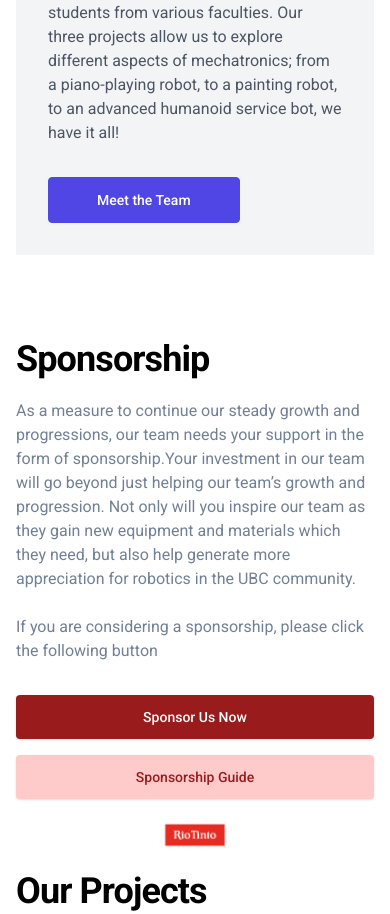
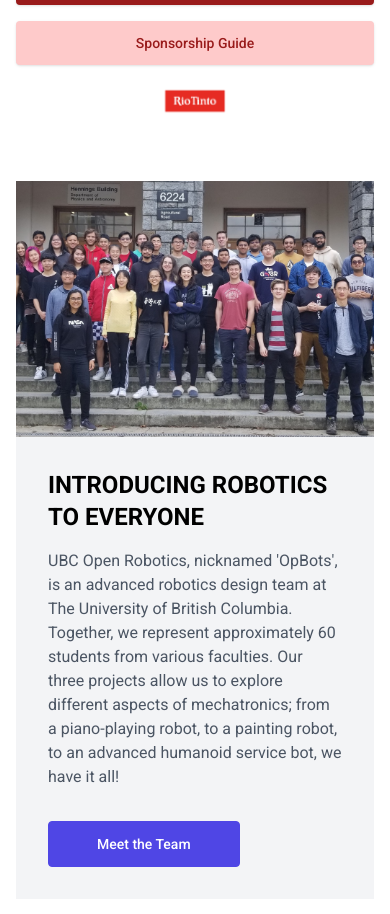
Before and after one commit to SteveIsnthere/openrobotics_website, a React (Create React App) app: page / in a window 390 px wide. Shown: the part 1083-1997 px from the top of the page. Built offline with nearby package versions, Linux system fonts and the light colour scheme; the HTML template or start-up script is replaced by a standard one.

Commit message:
small hyperlink fixes

```diff
--- a/src/App.tsx
+++ b/src/App.tsx
@@ -19,6 +19,8 @@ import Recruitment from './components/Recruitment/Recruitment';
 //Landing
 
 import Home from './components/Home/Home';
+import Projects from './components/Home/Projects';
+import Sponsor from './components/Home/Sponsor';
 
 // teams
 import RoboCup from './components/Projects/Robocup';
@@ -39,6 +41,8 @@ function App() {
         <Route path="/Team" element={<Team />} />
         <Route path="/Contact" element={<Contact />} />
         <Route path="/Recruitment" element={<Recruitment />} />
+        <Route path="/Sponsor" element={<Sponsor />} />
+        <Route path="/Projects" element={<Projects />} />
         <Route path="*" element={<Navigate to="/"/>} />
        </Routes>
        <Footer/>
--- a/src/components/Home/About.tsx
+++ b/src/components/Home/About.tsx
@@ -1,4 +1,5 @@
 import React from "react";
+import { Link } from "react-router-dom";
 
 function About() {
   return (
@@ -29,12 +30,12 @@ function About() {
           UBC Open Robotics, nicknamed 'OpBots', is an advanced robotics design team at The University of British Columbia. Together, we represent approximately 60 students from various faculties. Our three projects allow us to explore different aspects of mechatronics; from a piano-playing robot, to a painting robot, to an advanced humanoid service bot, we have it all!
           </p>
 
-          <a
+          <Link
             className="inline-block px-12 py-3 mt-8 text-sm font-medium text-white bg-indigo-600 border border-indigo-600 rounded active:text-indigo-500 hover:bg-transparent hover:text-indigo-600 focus:outline-none focus:ring"
-            href="#"
+            to="/Team"
           >
             Meet the Team
-          </a>
+          </Link>
         </div>
       </div>
     </div>
--- a/src/components/Home/Home.tsx
+++ b/src/components/Home/Home.tsx
@@ -10,8 +10,8 @@ function Home() {
   return (
     <>
     <Hero />
+    <Sponsor />
     <About />
-    <Sponsor />
     <Projects />
     <Map />
     </>
--- a/src/components/Home/Projects.tsx
+++ b/src/components/Home/Projects.tsx
@@ -14,7 +14,7 @@ function Project() {
   return (
     <>
       <div className="relative max-w-screen-xl px-4 py-5 mx-auto">
-        <h2 className="text-4xl font-bold tracking-tight sm:text-5xl">
+        <h2 className="text-4xl py-14 text-center font-bold tracking-tight sm:text-5xl">
           Our Projects
         </h2>
       </div>
--- a/src/components/Home/Sponsor.tsx
+++ b/src/components/Home/Sponsor.tsx
@@ -14,7 +14,8 @@ function Sponsor() {
   return (
     <>
       <div className="relative max-w-screen-xl px-4 py-5 mx-auto">
-        <h2 className="text-4xl font-bold tracking-tight sm:text-5xl">
+
+        <h2 className="text-4xl font-bold py-14 text-center tracking-tight sm:text-5xl">
           Sponsorship
         </h2>
 
--- a/src/components/Navbar/Navbar.tsx
+++ b/src/components/Navbar/Navbar.tsx
@@ -7,10 +7,10 @@ const Navbar = () =>{
   const [state, setState] = useState(false)
   const navigation = [
     { title: "Home", path: "/" },
-    { title: "Projects", path: "#" },
+    { title: "Projects", path: "/Projects" },
     { title: "Our Team", path: "/Team" },
     { title: "Contact Us", path: "/Contact" },
-    { title: "Sponsors", path: "#" }
+    { title: "Sponsors", path: "/Sponsor" }
 ]
   return (
     <section className='w-full mb-8 font-Roboto300 fixed z-20'>
```
